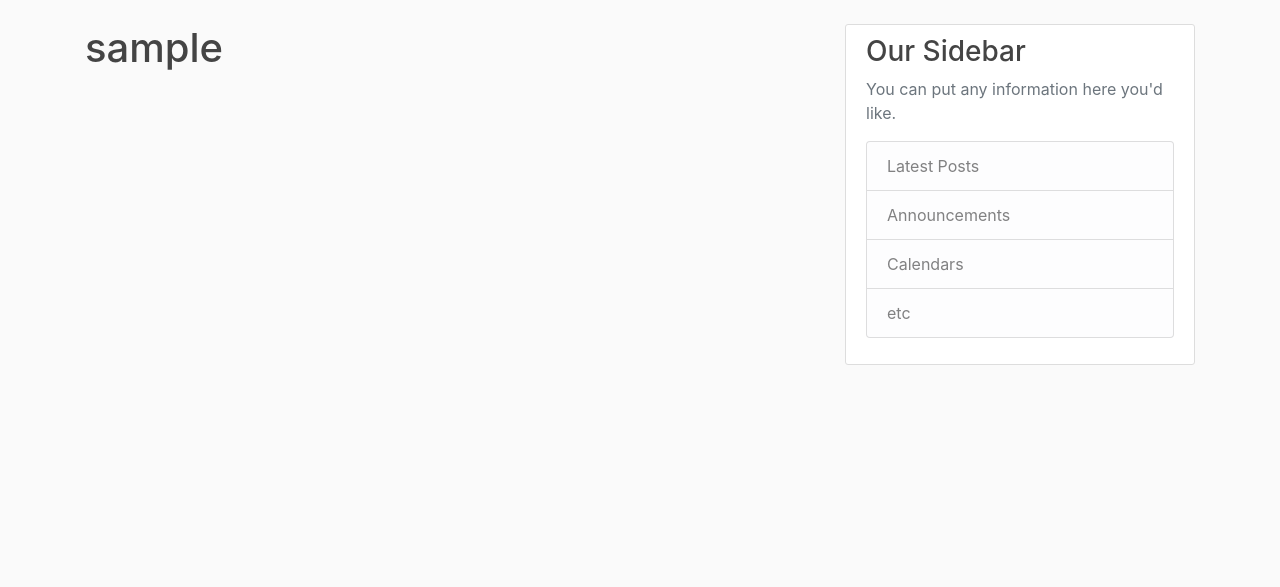
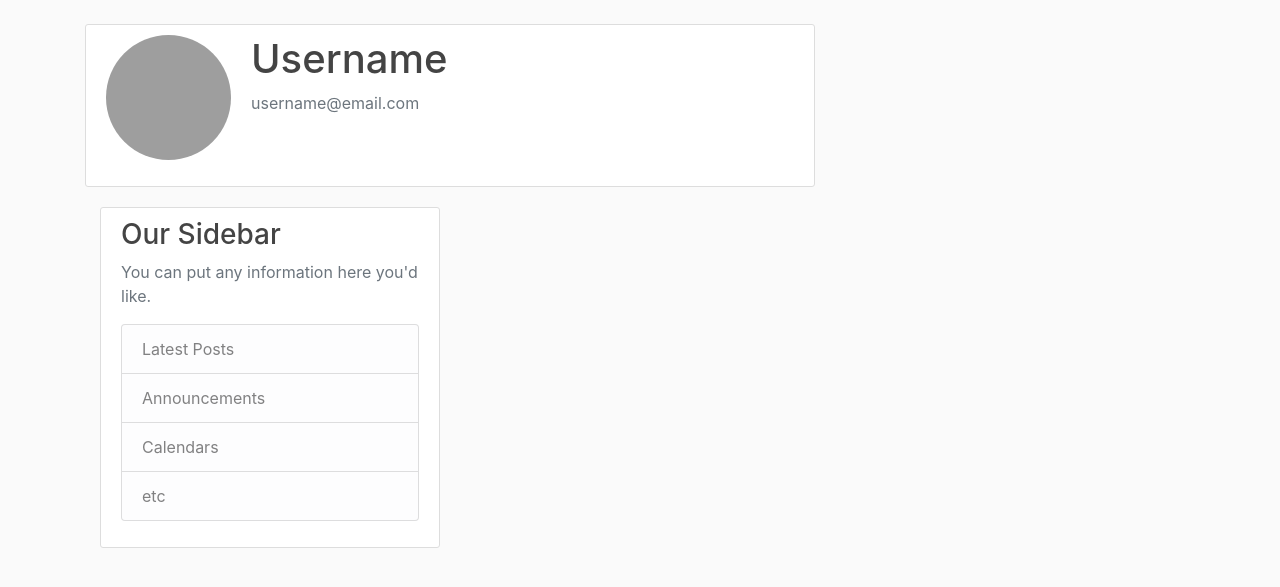
Before and after one commit to Julfikar-Asif/Python-Django-Practise-, a Django app: page /profile/ in a window 1280 px wide. Shown: the part 56-643 px from the top of the page. Run offline with Django 5.2, Linux system fonts and the light colour scheme; the visitor is signed in with stand-in values (Sample User, id 1); some libraries are stand-ins or nearby versions; grey boxes are pictures that could not be loaded.

Commit message:
feat(user): add user profile template

```diff
--- a/django_project/users/templates/users/profile.html
+++ b/django_project/users/templates/users/profile.html
@@ -1,5 +1,15 @@
 {% extends "blog/base.html" %}
 {% load crispy_forms_tags  %}
 {% block content %}
-   <h1> {{ user.username }}</h1>
+    <div class="content-section">
+      <div class="media">
+         <img class="rounded-circle account-img" src="{{ user.profile.image.url }}" alt="Profile Picture">
+         <div class="media-body">
+           <h2 class="account-heading">Username</h2>
+           <p class="text-secondary">username@email.com</p>
+        </div>
+      </div>
+   </div>
+   <!-- FORM HERE -->
+</div>
 {% endblock content %}
```
